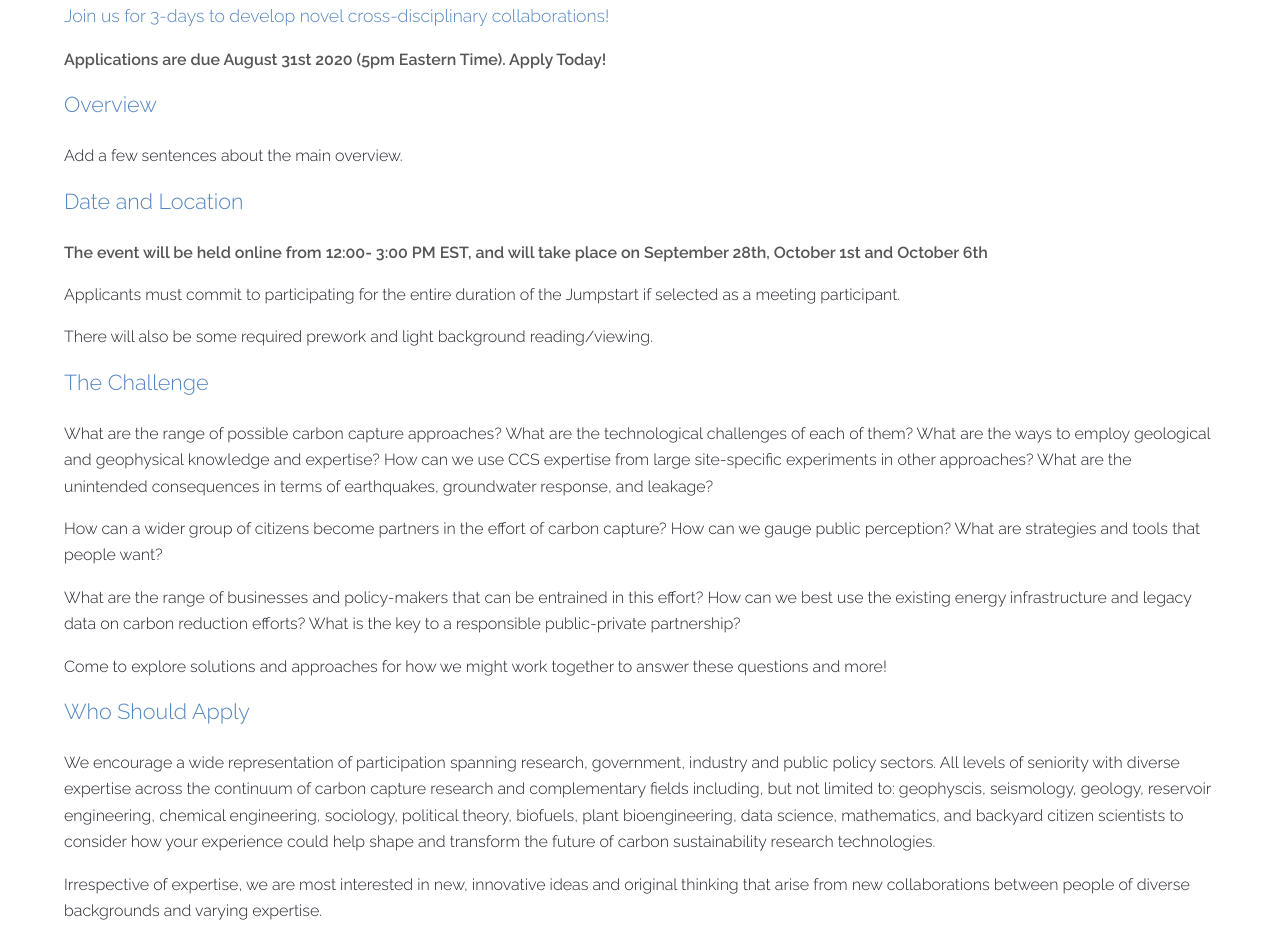
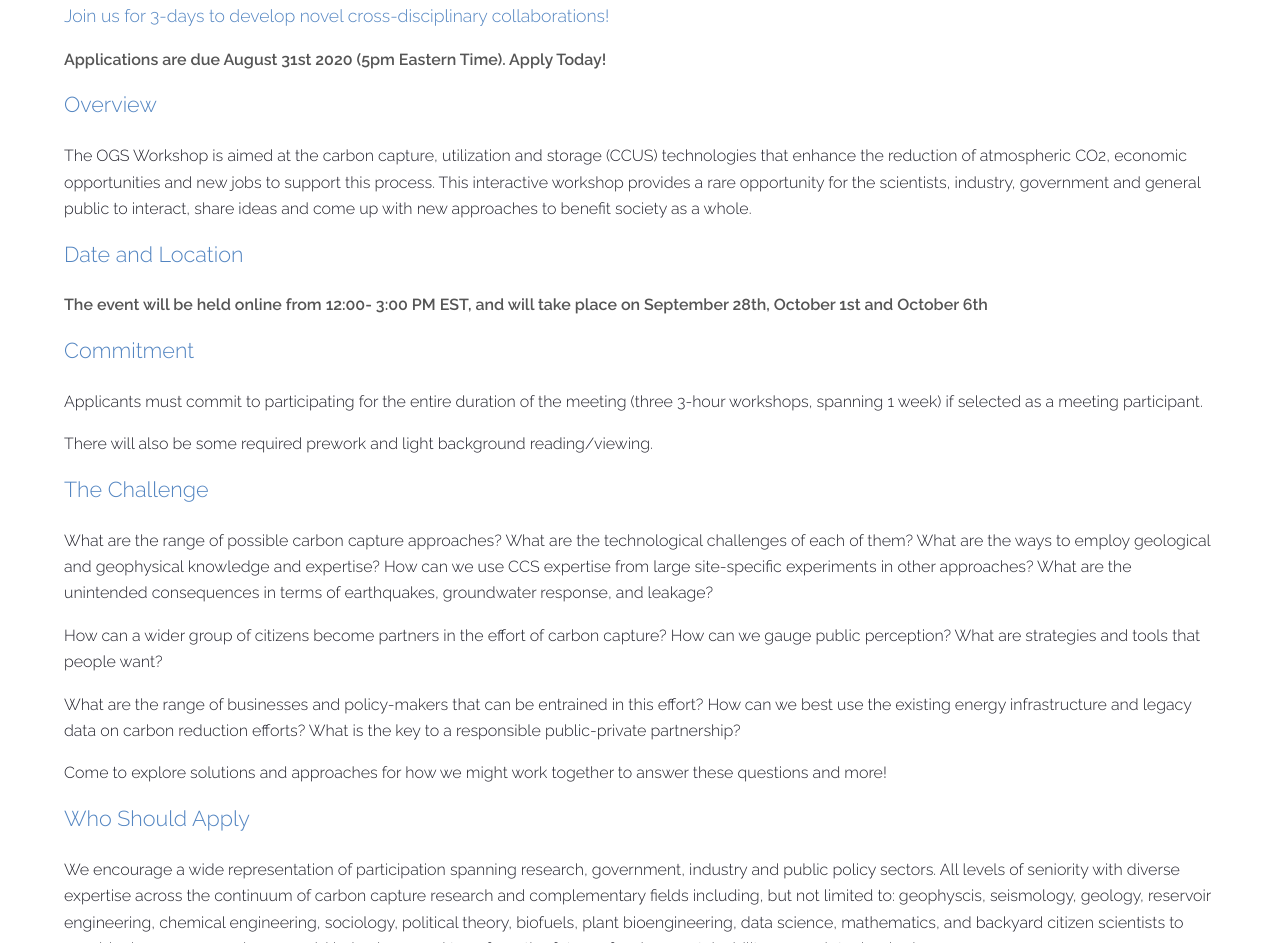
Before and after one commit to Knowinnovation/carbonworkshop, a plain HTML site: page index.html in a window 1280 px wide. Shown: the part 947-1890 px from the top of the page. Drawn offline with Linux system fonts and the light colour scheme.

Commit message:
Update index.html

```diff
--- a/index.html
+++ b/index.html
@@ -40,10 +40,11 @@
             <h4>Join us for 3-days to develop novel cross-disciplinary collaborations!</h4>
             <p><strong>Applications are due August 31st 2020 (5pm Eastern Time). Apply Today!</strong></p>
             <h3>Overview</h3>
-            <p>Add a few sentences about the main overview. </p>
+            <p>The OGS Workshop is aimed at the carbon capture, utilization and storage (CCUS) technologies that enhance the reduction of atmospheric CO2, economic opportunities and new jobs to support this process. This interactive workshop provides a rare opportunity for the scientists, industry, government and general public to interact, share ideas and come up with new approaches to benefit society as a whole. </p>
             <h3>Date and Location</h3>
             <p><strong>The event will be held online from 12:00- 3:00 PM EST, and will take place on September 28th, October 1st and October 6th</strong></p>
-            <p>Applicants must commit to participating for the entire duration of the Jumpstart if selected as a meeting participant.</p>
+            <h3>Commitment</h3>
+            <p>Applicants must commit to participating for the entire duration of the meeting (three 3-hour workshops, spanning 1 week) if selected as a meeting participant.</p>
             <p>There will also be some required prework and light background reading/viewing.</p>
             <h3>The Challenge</h3>
             <p>What are the range of possible carbon capture approaches? What are the technological challenges of each of them? What are the ways to employ geological and geophysical knowledge and expertise? How can we use CCS expertise from large site-specific experiments in other approaches? What are the unintended consequences in terms of earthquakes, groundwater response, and leakage? </p>
```
